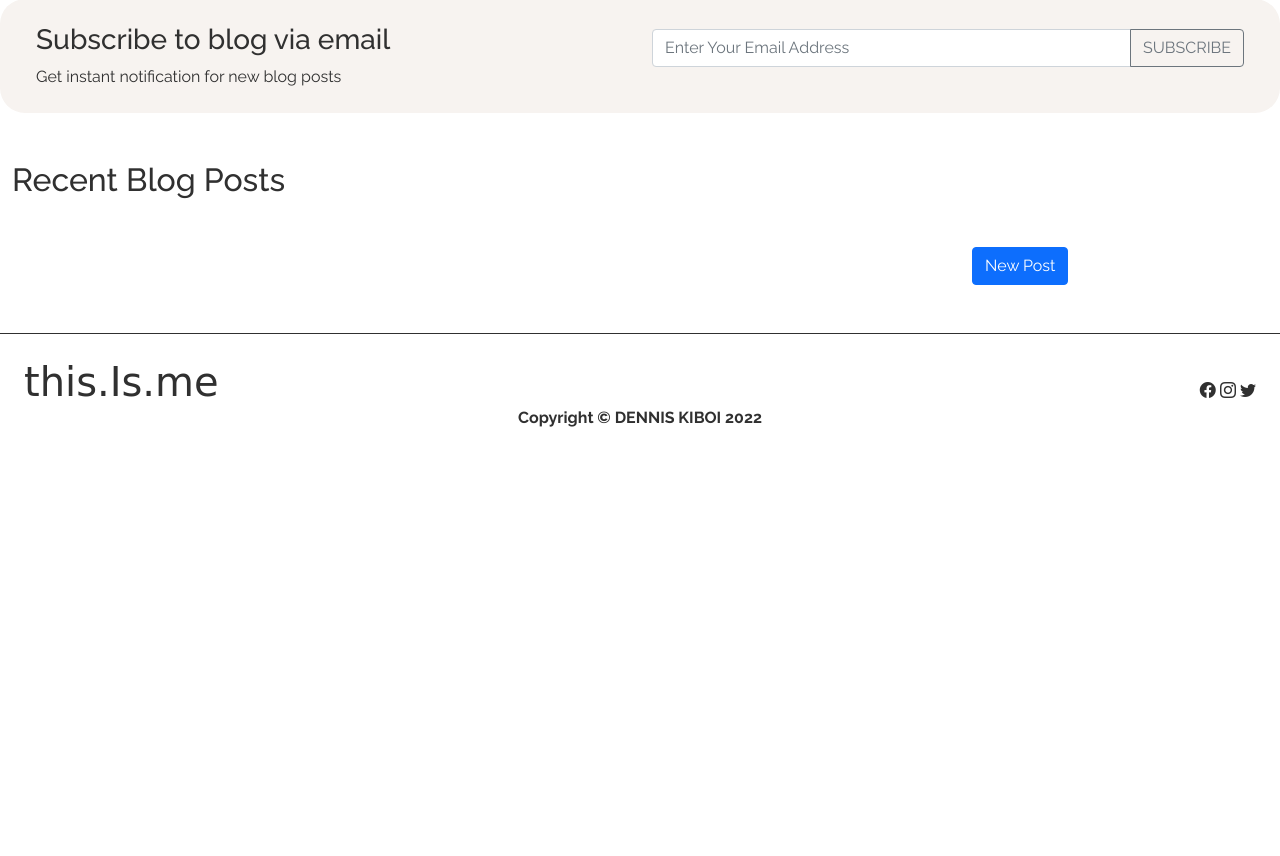
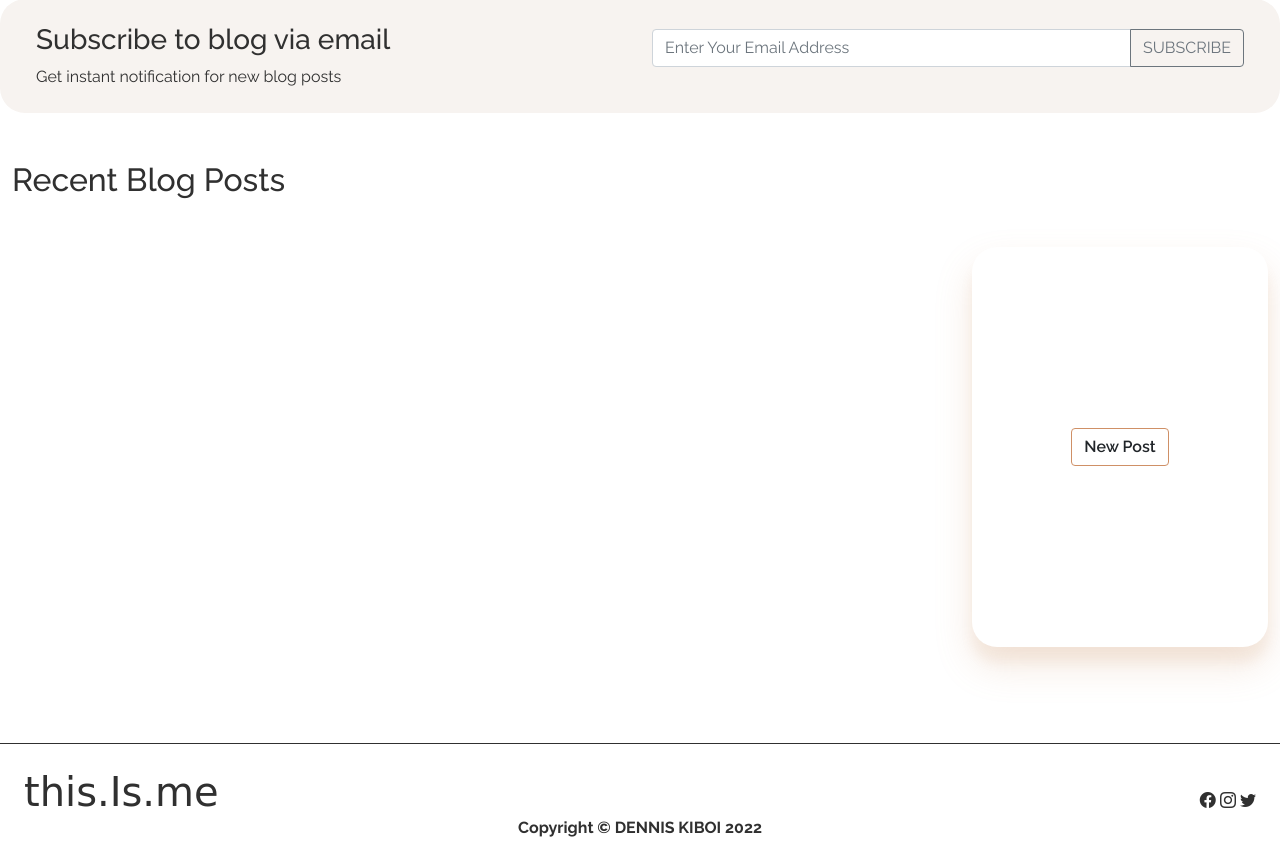
Before and after one commit to mururi/this_is_me, a Flask app: template app/templates/index.html in a window 1280 px wide. Shown: the part 842-1698 px from the top of the page. Before the commit the page ends 1269 px from the top, so only its background shows below. Run offline with Flask 2, Linux system fonts and the light colour scheme; the template is opened without the code that fills it, so the values that code supplies are empty; the visitor is signed in with stand-in values (Sample User, id 1); data comes from the database, SQL or seed files in the repository; some libraries are stand-ins or nearby versions; some web fonts are replaced.

Commit message:
Style the new post button

```diff
--- a/app/templates/index.html
+++ b/app/templates/index.html
@@ -77,7 +77,11 @@
       <div class="col-md-3">
         <!-- New post button -->
         {% if current_user.is_authenticated %}
-        <a href="/new-post2" class="btn text-center btn-primary">New Post</a>
+        <div class="card custom-card mb-5" style="height: 400px;">
+          <div class="card-body p-4 d-flex justify-content-center align-items-center">
+            <a href="/new-post2" class="btn text-center custom-btn">New Post</a>
+          </div>
+        </div>
         {% endif %}
       </div>
     </div>
```
